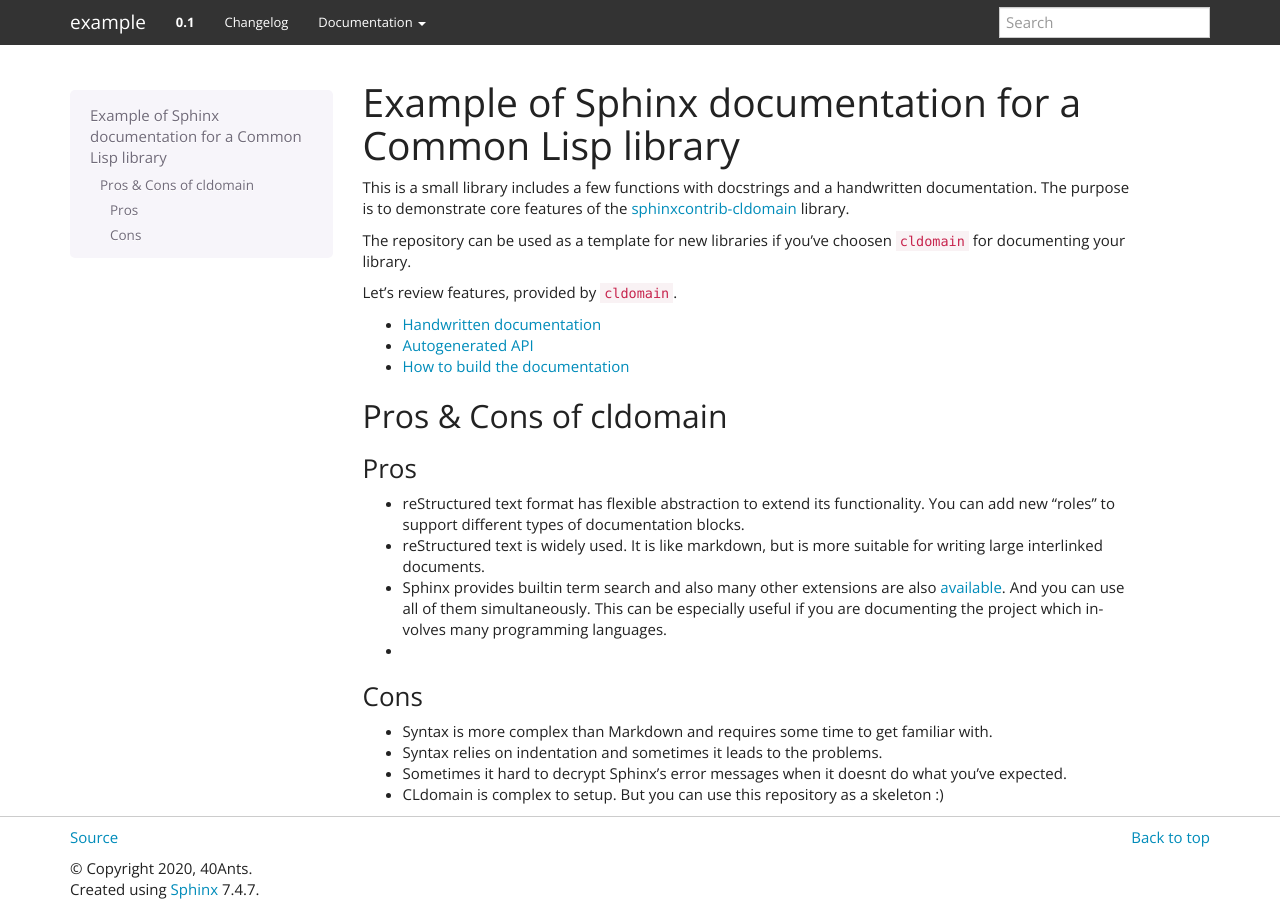
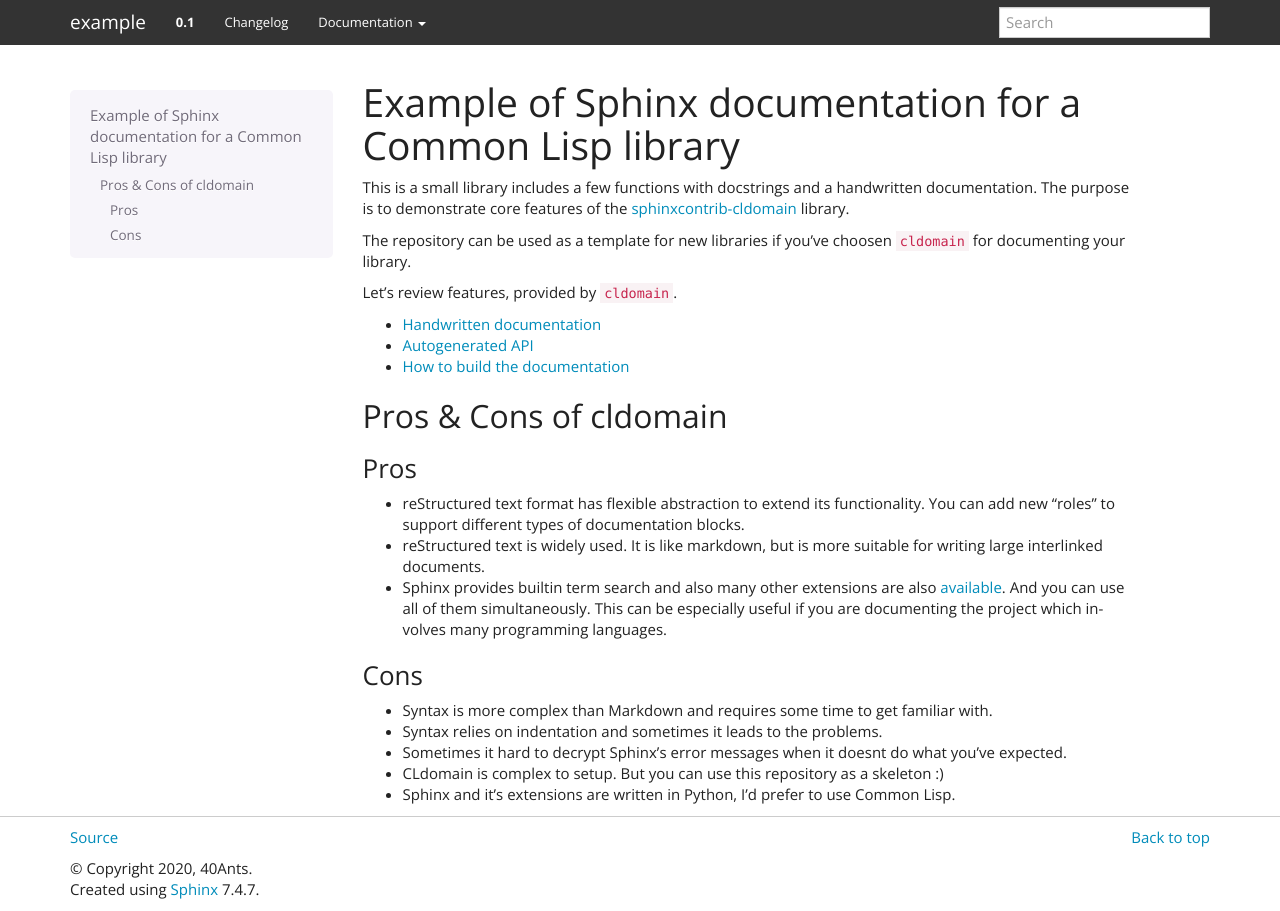
Before and after one commit to cl-doc-systems/sphinxcontrib-cldomain, a Sphinx documentation site: the page built from docs/source/index.rst, in a window 1280 px wide. Built offline with Sphinx 7.4.7, drawn with Linux system fonts in a browser that asks for light colours.

Commit message:
Added yet another "cons".

```diff
--- a/docs/source/pros-and-cons.rst
+++ b/docs/source/pros-and-cons.rst
@@ -12,7 +12,6 @@ Pros
   `available <https://github.com/yoloseem/awesome-sphinxdoc>`_. And you can
   use all of them simultaneously. This can be especially useful if you are
   documenting the project which involves many programming languages.
-*
 
 
 Cons
@@ -22,3 +21,4 @@ Cons
 * Syntax relies on indentation and sometimes it leads to the problems.
 * Sometimes it hard to decrypt Sphinx's error messages when it doesnt do what you've expected.
 * CLdomain is complex to setup. But you can use this repository as a skeleton :)
+* Sphinx and it's extensions are written in Python, I'd prefer to use Common Lisp.
```
